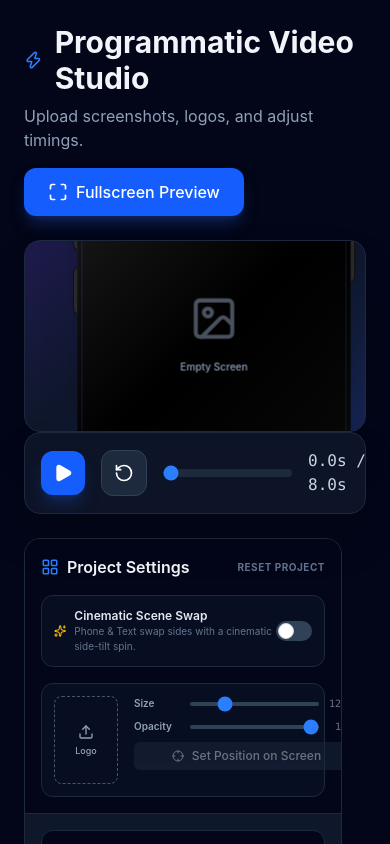
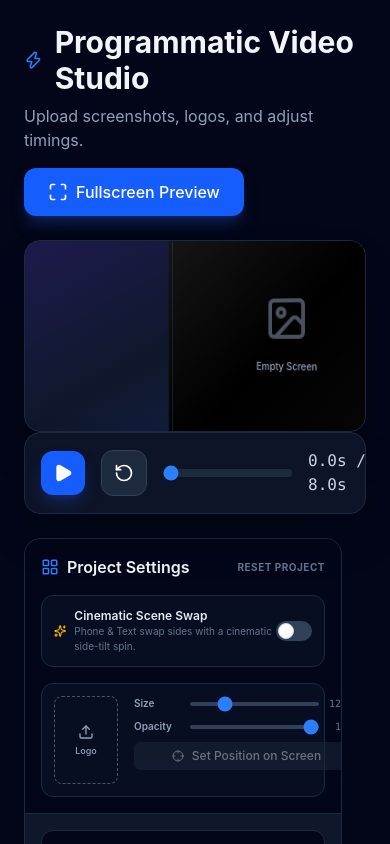
Before and after one commit to sofiz/saasvidit, a React (Vite) app: page / in a window 390 px wide. Shown: the top 844 px of the page. Built offline with nearby package versions, Linux system fonts and the light colour scheme.

Commit message:
feat: update phone and text positioning to use center-aligned offsets and add support for special scene switching animations

```diff
--- a/src/App.tsx
+++ b/src/App.tsx
@@ -172,8 +172,8 @@ export default function ProgrammaticVideoGuide() {
 
   // --- SPECIAL ANIMATION MATH PIPELINE ---
   const swapInputs = [0];
-  const swapPhoneX = [0];
-  const swapTextX = [0];
+  const swapPhoneX = [25];
+  const swapTextX = [-25];
   const swapPhoneRotY = [-25]; // Start with the first scene's tilt
 
   for (let i = 0; i < scenes.length; i++) {
@@ -181,8 +181,8 @@ export default function ProgrammaticVideoGuide() {
     const { S, E } = timing;
 
     const isEven = i % 2 === 0;
-    const targetPhoneX = isEven ? 0 : -45; // Move phone 45vw left
-    const targetTextX = isEven ? 0 : 45;   // Move text 45vw right
+    const targetPhoneX = isEven ? 25 : -25; // Symmetric move 25vw right or left
+    const targetTextX = isEven ? -25 : 25;   // Symmetric move 25vw left or right
 
     // Each scene swap adds a spin, but lands on a specific side-tilt
     // Even (Right): -25deg (looking left/center), Odd (Left): +25deg (looking right/center)
@@ -206,9 +206,9 @@ export default function ProgrammaticVideoGuide() {
     swapPhoneRotY.push(targetRotY);
   }
 
-  const currentPhoneX = enableSpecialAnimation ? interpolate(frame, swapInputs, swapPhoneX, easeInOutCubic) : 0;
-  const currentTextX = enableSpecialAnimation ? interpolate(frame, swapInputs, swapTextX, easeInOutCubic) : 0;
-  const phoneRotationY = enableSpecialAnimation ? interpolate(frame, swapInputs, swapPhoneRotY, easeInOutCubic) : 0;
+  const currentPhoneX = enableSpecialAnimation ? interpolate(frame, swapInputs, swapPhoneX, easeInOutCubic) : 25;
+  const currentTextX = enableSpecialAnimation ? interpolate(frame, swapInputs, swapTextX, easeInOutCubic) : -25;
+  const phoneRotationY = enableSpecialAnimation ? interpolate(frame, swapInputs, swapPhoneRotY, easeInOutCubic) : -25;
 
   // Active scene determination for passing to 3D Canvas
   let activeSceneIndex = sceneTimings.findIndex((timing) => timing && frame >= timing.S && frame < timing.E);
@@ -356,8 +356,8 @@ export default function ProgrammaticVideoGuide() {
 
               {/* Cinematic Text Overlay Container */}
               <div
-                className="absolute left-4 md:left-8 lg:left-12 top-1/2 w-[55%] md:w-[45%] pointer-events-none z-20"
-                style={{ transform: `translate(${currentTextX}vw, -50%)` }}
+                className="absolute left-1/2 top-1/2 w-[55%] md:w-[45%] pointer-events-none z-20"
+                style={{ transform: `translate(calc(-50% + ${currentTextX}vw), -50%)` }}
               >
                 {scenes.map((scene, idx) => {
                   const timing = sceneTimings[idx] || { S: 0, E: 120 };
@@ -404,6 +404,7 @@ export default function ProgrammaticVideoGuide() {
                 currentPhoneX={currentPhoneX}
                 phoneRotationY={phoneRotationY}
                 isFullscreen={isFullscreen}
+                enableSpecialAnimation={enableSpecialAnimation}
                 interpolate={interpolate}
               />
             </div>
@@ -742,11 +743,17 @@ export default function ProgrammaticVideoGuide() {
 
             <div className="relative w-full aspect-video bg-gradient-to-br from-indigo-950 via-slate-900 to-blue-950 rounded-2xl overflow-hidden cursor-crosshair border-4 border-slate-800 shadow-2xl" onClick={handleLogoModalClick}>
               {/* Fake UI for reference context */}
-              <div className="absolute top-1/2 left-12 w-[45%] pointer-events-none -translate-y-1/2">
+              <div
+                className="absolute top-1/2 left-1/2 w-[45%] pointer-events-none"
+                style={{ transform: 'translate(calc(-50% - 25vw), -50%)' }}
+              >
                 <h2 className="text-4xl font-extrabold text-white mb-4 opacity-20">Title Reference</h2>
                 <p className="text-xl text-blue-200 opacity-20">Subtitle reference text area.</p>
               </div>
-              <div className="absolute top-1/2 right-24 w-[200px] h-[400px] bg-slate-800/40 rounded-[35px] border-4 border-slate-700/50 pointer-events-none -translate-y-1/2"></div>
+              <div
+                className="absolute top-1/2 left-1/2 w-[200px] h-[400px] bg-slate-800/40 rounded-[35px] border-4 border-slate-700/50 pointer-events-none"
+                style={{ transform: 'translate(calc(-50% + 25vw), -50%)' }}
+              ></div>
 
               {/* The Logo preview inside modal */}
               {logo && (
--- a/src/components/PhoneMockup.tsx
+++ b/src/components/PhoneMockup.tsx
@@ -1,5 +1,5 @@
 import React from 'react';
-import { Image as ImageIcon, MousePointerClick } from 'lucide-react';
+import { Image as ImageIcon } from 'lucide-react';
 
 interface Scene {
   id: string;
@@ -22,6 +22,7 @@ interface PhoneMockupProps {
   currentPhoneX: number;
   phoneRotationY: number;
   isFullscreen: boolean;
+  enableSpecialAnimation: boolean;
   interpolate: (frame: number, input: number[], output: number[], easing?: (t: number) => number) => number;
 }
 
@@ -32,14 +33,15 @@ const PhoneMockup: React.FC<PhoneMockupProps> = ({
   currentPhoneX,
   phoneRotationY,
   isFullscreen,
+  enableSpecialAnimation,
   interpolate
 }) => {
   return (
     <div
-      className={`absolute top-1/2 z-10 phone-wrapper ${isFullscreen ? 'right-12 md:right-24 lg:right-32' : 'right-4 md:right-12 lg:right-24'}`}
+      className="absolute top-1/2 left-1/2 z-10 phone-wrapper"
       style={{
         perspective: '1200px',
-        transform: `translate(${currentPhoneX}vw, -50%)`
+        transform: `translate(calc(-50% + ${currentPhoneX}vw), -50%)`
       }}
     >
       {/* Floating & 360 Spin Wrapper */}
@@ -223,7 +225,9 @@ const PhoneMockup: React.FC<PhoneMockupProps> = ({
                 {scenes.map((scene, idx) => {
                   const timing = sceneTimings[idx] || { S: 0, E: 120 };
                   const { S, E } = timing;
-                  const isVisible = frame >= S && frame < E;
+                  const switchOffset = enableSpecialAnimation ? 15 : 0;
+                  const isVisible = frame >= (idx === 0 ? 0 : S + switchOffset) &&
+                                    frame < (idx === scenes.length - 1 ? 999999 : E + switchOffset);
 
                   return (
                     <div
```
